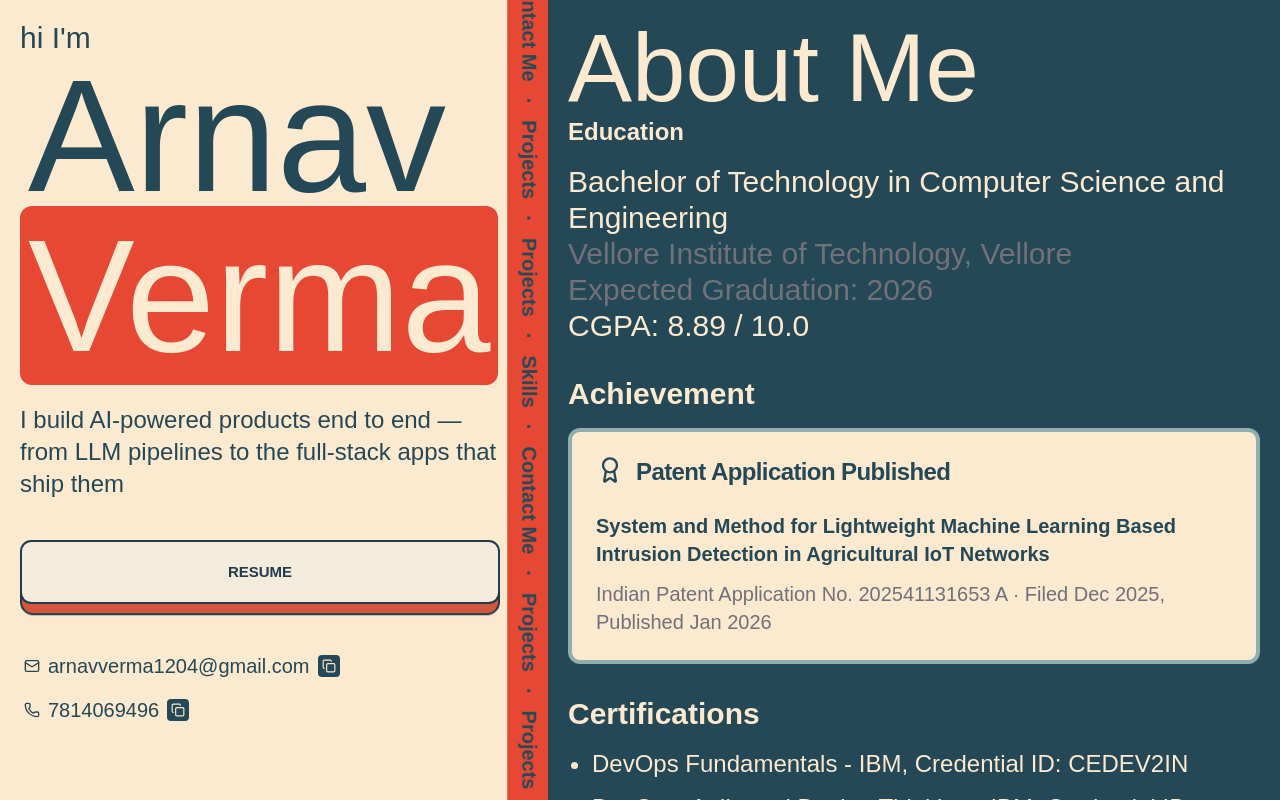
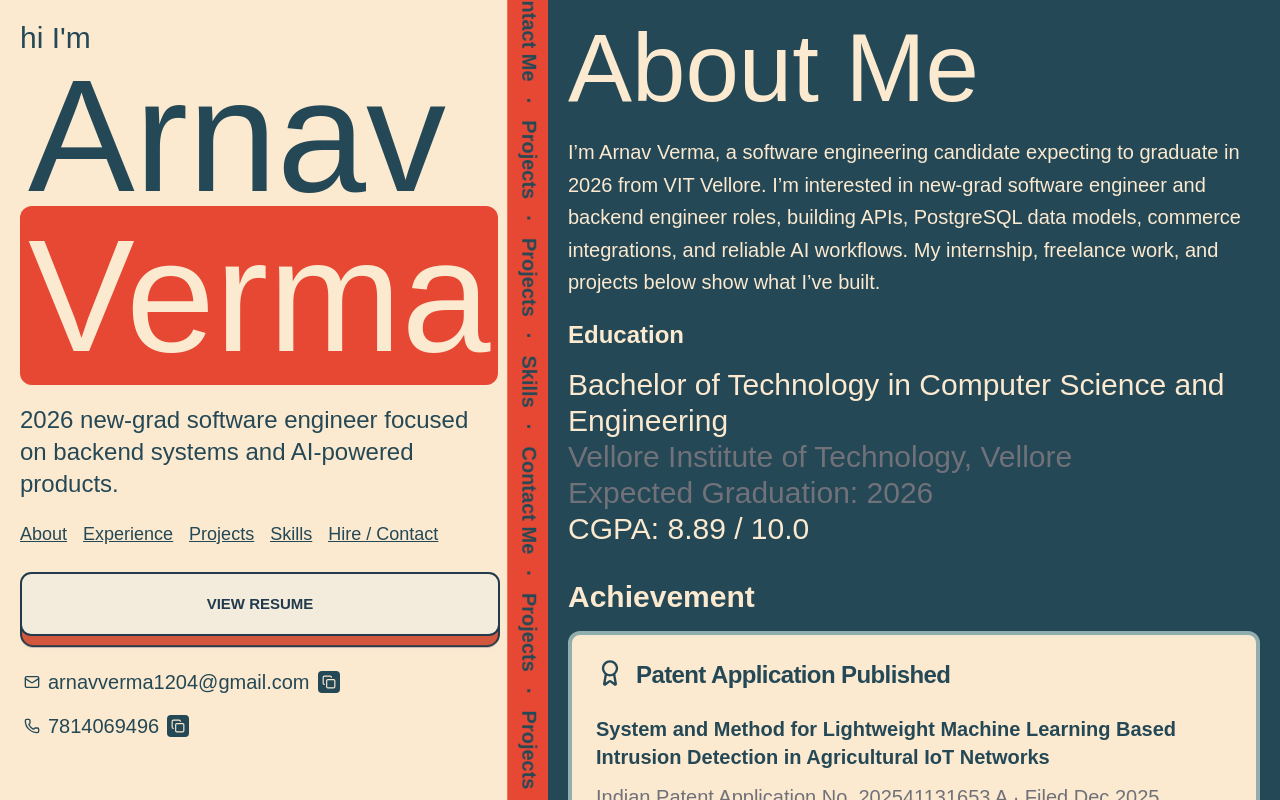
Before and after one commit to Arnav17v/Thecoolportfoliowebsite, a Next.js app: page / in a window 1280 px wide. Built offline with nearby package versions, Linux system fonts and the light colour scheme; no server answers.

Commit message:
Improve single-page portfolio SEO for 2026 new-grad hiring

```diff
--- a/package.json
+++ b/package.json
@@ -10,6 +10,8 @@
   },
   "dependencies": {
     "@radix-ui/react-slot": "^1.1.1",
+    "@types/animejs": "^3.1.13",
+    "animejs": "^4.5.0",
     "class-variance-authority": "^0.7.1",
     "clsx": "^2.1.1",
     "lucide-react": "^0.469.0",
--- a/src/app/globals.css
+++ b/src/app/globals.css
@@ -118,7 +118,9 @@ button {
   font-size: 15px;
 }
 
-button.learn-more {
+.learn-more {
+  position: relative;
+  font-size: 15px;
   display: block;
   width: 100%;
   box-sizing: border-box;
@@ -136,7 +138,7 @@ button.learn-more {
   transition: transform 150ms cubic-bezier(0, 0, 0.58, 1), background 150ms cubic-bezier(0, 0, 0.58, 1), -webkit-transform 150ms cubic-bezier(0, 0, 0.58, 1);
 }
 
-button.learn-more::before {
+.learn-more::before {
   position: absolute;
   content: '';
   width: 100%;
@@ -154,28 +156,34 @@ button.learn-more::before {
   transition: transform 150ms cubic-bezier(0, 0, 0.58, 1), box-shadow 150ms cubic-bezier(0, 0, 0.58, 1), -webkit-transform 150ms cubic-bezier(0, 0, 0.58, 1), -webkit-box-shadow 150ms cubic-bezier(0, 0, 0.58, 1);
 }
 
-button.learn-more:hover {
+.learn-more:hover {
   background: #EAE2CC;
   -webkit-transform: translate(0, 0.25em);
   transform: translate(0, 0.25em);
 }
 
-button.learn-more:hover::before {
+.learn-more:hover::before {
   -webkit-box-shadow: 0 0 0 2px #233A4C, 0 0.5em 0 0 #fbe8d0;
   box-shadow: 0 0 0 2px #233A4C, 0 0.5em 0 0 #fbe8d0;
   -webkit-transform: translate3d(0, 0.5em, -1em);
   transform: translate3d(0, 0.5em, -1em);
 }
 
-button.learn-more:active {
+.learn-more:active {
   background: #EAE2CC;
   -webkit-transform: translate(0em, 0.75em);
   transform: translate(0em, 0.75em);
 }
 
-button.learn-more:active::before {
+.learn-more:active::before {
   -webkit-box-shadow: 0 0 0 2px #233A4C, 0 0 #fbe8d0;
   box-shadow: 0 0 0 2px #233A4C, 0 0 #fbe8d0;
   -webkit-transform: translate3d(0, 0, -1em);
   transform: translate3d(0, 0, -1em);
 }
+@media (prefers-reduced-motion: reduce) {
+  * { scroll-behavior: auto !important; }
+  .marquee-text-track { animation: none; }
+}
+
+:focus-visible { outline: 3px solid #D2573C; outline-offset: 4px; }
--- a/src/app/layout.tsx
+++ b/src/app/layout.tsx
@@ -1,6 +1,7 @@
 import type { Metadata } from "next";
 import { Geist, Geist_Mono } from "next/font/google";
 import "./globals.css";
+import { title, description, siteUrl, structuredData } from "@/lib/seo";
 
 const geistSans = Geist({
   variable: "--font-geist-sans",
@@ -13,9 +14,21 @@ const geistMono = Geist_Mono({
 });
 
 export const metadata: Metadata = {
-  title: "Arnav Verma | Software Developer",
-  description:
-    "Portfolio of Arnav Verma, a software developer building AI-powered web products, commerce backends, and computer vision tools.",
+  title,
+  description,
+  ...(siteUrl ? { metadataBase: new URL(siteUrl), alternates: { canonical: "/" } } : {}),
+  authors: [{ name: "Arnav Verma" }],
+  openGraph: {
+    title,
+    description,
+    type: "profile",
+    firstName: "Arnav",
+    lastName: "Verma",
+    siteName: "Arnav Verma",
+    locale: "en_US",
+    ...(siteUrl ? { url: `${siteUrl}/` } : {}),
+  },
+  twitter: { card: "summary", title, description },
 };
 
 export default function RootLayout({
@@ -28,6 +41,10 @@ export default function RootLayout({
       <body
         className={`${geistSans.variable} ${geistMono.variable} antialiased`}
       >
+        <script
+          type="application/ld+json"
+          dangerouslySetInnerHTML={{ __html: JSON.stringify(structuredData).replace(/</g, "\\u003c") }}
+        />
         {children}
       </body>
     </html>
--- a/src/app/page.tsx
+++ b/src/app/page.tsx
@@ -1,8 +1,9 @@
 "use client"
 import { Card, CardContent, CardHeader, CardTitle } from "@/components/ui/card";
 import { Button } from "@/components/ui/button";
-import { useState } from "react";
+import { useState, useEffect, useRef } from "react";
 import Link from "next/link";
+import { createTimeline, stagger } from 'animejs';
 import {
   Award,
   BriefcaseBusiness,
@@ -17,6 +18,24 @@ import {
 } from "lucide-react";
 
 export default function Home() {
+  const nameRef = useRef(null);
+  const titleRef = useRef(null);
+  const introRef = useRef(null);
+  const resumeRef = useRef(null);
+  const contactRef = useRef(null);
+
+  useEffect(() => {
+    if (window.matchMedia("(prefers-reduced-motion: reduce)").matches) return;
+    const tl = createTimeline({ defaults: { ease: 'outExpo', duration: 1000 } });
+    tl.add(nameRef.current!, { translateY: [30, 0], delay: 200 })
+      .add(titleRef.current!, { translateY: [20, 0] }, '-=800')
+      .add(introRef.current!, { translateY: [15, 0] }, '-=700')
+      .add([resumeRef.current!, contactRef.current!], {
+        translateY: [10, 0], delay: stagger(100)
+      }, '-=600');
+    return () => { tl.revert(); };
+  }, []);
+
   const experience = [
     {
       title: "Fullstack Developer (Freelance)",
@@ -105,7 +124,7 @@ export default function Home() {
     {
       title: "Real-Time Drowsiness Detection System",
       subtitle: "Collaborative Computer Vision Monitoring System",
-      repo: "https://github.com/Arnav17v",
+      repo: "",
       pitch:
         "Production-ready monitoring platform for multi-device drowsiness detection and live operator visibility.",
       tech: ["Docker", "AWS EC2", "Flask", "Socket.IO", "Python"],
@@ -142,7 +161,7 @@ export default function Home() {
       setTimeout(() => setToast(""), 2300);
 
       scrollToContact();
-    } catch (err) {
+    } catch {
       setToast("Copy failed");
       setToastVisible(true);
       setTimeout(() => setToastVisible(false), 2000);
@@ -184,27 +203,32 @@ export default function Home() {
   ];
 
   return (
-    <div className="md:h-screen md:flex md:items-center md:justify-center">
-      <div className="overflow-hidden relative sm:flex-grow-0 sm:w-fit sm:h-lvh">
+    <main className="md:h-screen md:flex md:items-center md:justify-center">
+      <div className="overflow-hidden relative sm:flex-grow-0 sm:w-fit md:h-lvh md:overflow-y-auto">
         <div className="p-5 md:pr-[3rem]">
           <div className="pb-4">
-            <div className="text-3xl">hi I'm</div>
-            <div className="text-7xl max-w-fit sm:text-8xl md:text-[10rem]">
+            <div className="text-3xl" ref={titleRef}>hi I&apos;m</div>
+            <h1 className="text-7xl max-w-fit sm:text-8xl md:text-[10rem]" ref={nameRef}>
               <span className="px-2">Arnav</span> <br />{" "}
               <span className="bg-col2 text-col5 px-2 rounded-xl">Verma</span>
-            </div>
+            </h1>
           </div>
-          <div className="text-2xl mt-3 max-w-[30rem]">
-            I build AI-powered products end to end — from LLM pipelines to the full-stack apps that ship them
+          <div className="text-2xl mt-3 max-w-[30rem]" ref={introRef}>
+            2026 new-grad software engineer focused on backend systems and AI-powered products.
           </div>
-          <div className="text-col5 gap-1 mt-10 mb-10">
-            <a href="https://drive.google.com/file/d/1VzmEDh-ARNyphnW4-VPTZSxu8Y7yq9Gv/view?usp=drive_link" target="_blank">
-              <button className="learn-more">
-                Resume
-              </button>
+          <nav aria-label="Portfolio sections" className="mt-5 flex flex-wrap gap-x-4 gap-y-2 text-lg underline">
+            <a href="#aboutme">About</a>
+            <a href="#experience">Experience</a>
+            <a href="#projects">Projects</a>
+            <a href="#skills">Skills</a>
+            <a href="#contact">Hire / Contact</a>
+          </nav>
+          <div className="text-col5 gap-1 mt-6 mb-6" ref={resumeRef}>
+            <a href="https://drive.google.com/file/d/1VzmEDh-ARNyphnW4-VPTZSxu8Y7yq9Gv/view?usp=drive_link" target="_blank" rel="noopener noreferrer">
+              <span className="learn-more">View resume</span>
             </a>
           </div>
-          <div className="pl-1 pt-2 text-xl flex flex-col gap-4">
+          <div className="pl-1 pt-2 text-xl flex flex-col gap-4" ref={contactRef}>
             <div
               className="flex items-center cursor-pointer w-fit"
               onClick={() => handleCopy("arnavverma1204@gmail.com", "Email")}
@@ -266,14 +290,21 @@ export default function Home() {
           </div>
         </div>
       </div>
-      <div className="overflow-y-scroll md:w-1/2 ml-0 flex-grow h-lvh ">
+      <div className="md:overflow-y-auto md:w-1/2 ml-0 flex-grow md:h-lvh ">
         <div
           className="md:text-8xl text-6xl pl-5 bg-col1 text-col5 py-5"
           id="aboutme"
         >
-          About Me
+          <h2>About Me</h2>
+          <p className="text-xl leading-relaxed pr-5 my-5">
+            I’m Arnav Verma, a software engineering candidate expecting to graduate
+            in 2026 from VIT Vellore. I’m interested in new-grad software engineer
+            and backend engineer roles, building APIs, PostgreSQL data models,
+            commerce integrations, and reliable AI workflows. My internship,
+            freelance work, and projects below show what I’ve built.
+          </p>
           <section className="text-3xl">
-            <h2 className="text-2xl font-semibold mb-4">Education</h2>
+            <h3 className="text-2xl font-semibold mb-4">Education</h3>
             <div>
               Bachelor of Technology in Computer Science and Engineering
             </div>
@@ -284,7 +315,7 @@ export default function Home() {
             <p className="font-medium">CGPA: 8.89 / 10.0</p>
           </section>
           <section className="mt-8 text-2xl pr-5">
-            <h2 className="text-3xl font-semibold mb-4">Achievement</h2>
+            <h3 className="text-3xl font-semibold mb-4">Achievement</h3>
             <Card className="bg-col5 text-col1 border-4 border-col4 shadow-none">
               <CardHeader>
                 <CardTitle className="flex items-start gap-3 text-2xl">
@@ -305,7 +336,7 @@ export default function Home() {
             </Card>
           </section>
           <section className="mt-8 text-2xl pr-5">
-            <h2 className="text-3xl font-semibold mb-4">Certifications</h2>
+            <h3 className="text-3xl font-semibold mb-4">Certifications</h3>
             <ul className="list-disc pl-6 space-y-3">
               {certifications.map((certification) => (
                 <li key={certification}>{certification}</li>
@@ -319,7 +350,7 @@ export default function Home() {
           · ★ Projects ★ · ★ Projects ★ ·
         </div>
         <div className="md:text-8xl text-6xl ml-5 my-5">
-          Work Experience
+          <h2 id="experience">Work Experience</h2>
           <section className="relative mt-5 grid gap-6 pr-3 text-6xl before:absolute before:left-4 before:top-16 before:hidden before:h-[calc(100%-2rem)] before:w-1 before:bg-col4 md:before:block">
             {experience.map((role) => (
               <Card
@@ -349,6 +380,9 @@ export default function Home() {
                   <p className="max-w-3xl text-lg leading-relaxed text-muted-foreground">
                     {role.summary}
                   </p>
+                  <ul className="list-disc pl-5 space-y-2 text-lg">
+                    {role.description.map((detail) => <li key={detail}>{detail}</li>)}
+                  </ul>
                   <div className="flex flex-wrap gap-2">
                     {role.highlights.map((highlight) => (
                       <span
@@ -366,9 +400,9 @@ export default function Home() {
               </Card>
             ))}
           </section>
-          <div className="text-5xl font-bold pt-8" id="projects">
+          <h2 className="text-5xl font-bold pt-8" id="projects">
             Projects
-          </div>
+          </h2>
           <section className="mt-5 text-xl">
             <div className="grid gap-6">
               {projects.map((project) => (
@@ -396,21 +430,21 @@ export default function Home() {
                               size="sm"
                               asChild
                             >
-                              <Link href={project.link} target="_blank">
+                              <Link aria-label={`Visit ${project.title}`} href={project.link} target="_blank" rel="noopener noreferrer">
                                 <ExternalLink className="h-4 w-4" />
                               </Link>
                             </Button>
                           ) : null}
-                          <Button
+                          {project.repo && <Button
                             className="bg-col1 text-col5"
                             variant="outline"
                             size="sm"
                             asChild
                           >
-                            <Link href={project.repo} target="_blank">
+                            <Link aria-label={`View ${project.title} source on GitHub`} href={project.repo} target="_blank" rel="noopener noreferrer">
                               <Github className="h-4 w-4" />
                             </Link>
-                          </Button>
+                          </Button>}
                         </div>
                       </span>
                     </CardTitle>
@@ -457,7 +491,7 @@ export default function Home() {
           className="md:text-8xl text-6xl pl-5 bg-col1 text-col5 py-5"
           id="skills"
         >
-          Skills
+          <h2>Skills</h2>
           <div className="grid grid-cols-1 text-xl sm:grid-cols-2 xl:grid-cols-3 gap-6 pr-5 mt-3">
             {skillGroups.map((group) => (
               <div key={group.title}>
@@ -477,13 +511,20 @@ export default function Home() {
           · ★ Contact ★ ·
         </div>
         <div className="md:text-8xl text-6xl ml-5 my-5" id="contact">
-          Contact Me{" "}
+          <h2>Let’s Work Together</h2>
           <section className="space-y-4">
-            <h1 className="text-4xl md:text-5xl font-bold tracking-tight">
+            <p className="text-4xl md:text-5xl font-bold tracking-tight">
               Arnav Verma
-            </h1>
+            </p>
             <p className="text-xl text-muted-foreground">
-              Computer Science Student & Developer
+              Hire Arnav Verma · 2026 new-grad software engineering candidate
+            </p>
+            <p className="text-lg leading-relaxed pr-5">
+              Looking for the best new grad 2026 has to offer for your team?
+              Explore my <a href="#projects" className="underline">projects</a> and{' '}
+              <a href="#experience" className="underline">engineering experience</a>
+              {' '}to evaluate the fit. I’d love to discuss software engineering
+              and backend roles where I can contribute.
             </p>
             <div className="flex gap-4 flex-wrap">
               <Button className="bg-col1 text-col5" variant="outline" asChild>
@@ -499,7 +540,7 @@ export default function Home() {
                 </Link>
               </Button>
               <Button className="bg-col1 text-col5" variant="outline" asChild>
-                <Link href="https://github.com/Arnav17v" target="_blank">
+                <Link href="https://github.com/Arnav17v" target="_blank" rel="noopener noreferrer">
                   <Github className="mr-2 h-4 w-4" />
                   GitHub
                 </Link>
@@ -507,7 +548,7 @@ export default function Home() {
               <Button className="bg-col1 text-col5" variant="outline" asChild>
                 <Link
                   href="https://www.linkedin.com/in/arnav17v"
-                  target="_blank"
+                  target="_blank" rel="noopener noreferrer"
                 >
                   <Linkedin className="mr-2 h-4 w-4" />
                   LinkedIn
@@ -525,6 +566,6 @@ export default function Home() {
           {toast}
         </div>
       )}
-    </div>
+    </main>
   );
 }
--- /dev/null
+++ b/src/lib/seo.ts
@@ -0,0 +1,26 @@
+// Set this to the preferred production origin before deploying.
+const configuredUrl = process.env.SITE_URL;
+export const siteUrl = configuredUrl ? new URL(configuredUrl).origin : undefined;
+export const title = "Arnav Verma | 2026 New-Grad Software Engineer";
+export const description =
+  "Meet Arnav Verma, a 2026 new-grad software engineering candidate focused on backend systems and AI products. Explore projects, experience, and hiring contact.";
+
+export const person = {
+  "@type": "Person",
+  "@id": siteUrl ? `${siteUrl}/#arnav-verma` : "#arnav-verma",
+  name: "Arnav Verma",
+  description,
+  ...(siteUrl ? { url: `${siteUrl}/` } : {}),
+  email: "mailto:arnavverma1204@gmail.com",
+  sameAs: ["https://github.com/Arnav17v", "https://www.linkedin.com/in/arnav17v"],
+  knowsAbout: ["Backend engineering", "Software engineering", "PostgreSQL", "GraphQL", "Python", "Node.js", "AI applications"],
+};
+export const structuredData = {
+  "@context": "https://schema.org",
+  "@type": "ProfilePage",
+  ...(siteUrl ? { "@id": `${siteUrl}/#profile`, url: `${siteUrl}/` } : {}),
+  name: title,
+  description,
+  inLanguage: "en",
+  mainEntity: person,
+};
```
Also changed, not shown: src/app/robots.ts (added, +9 -0 lines), src/app/sitemap.ts (added, +7 -0 lines), 2 other files (tests, documents, lock files or other folders).
